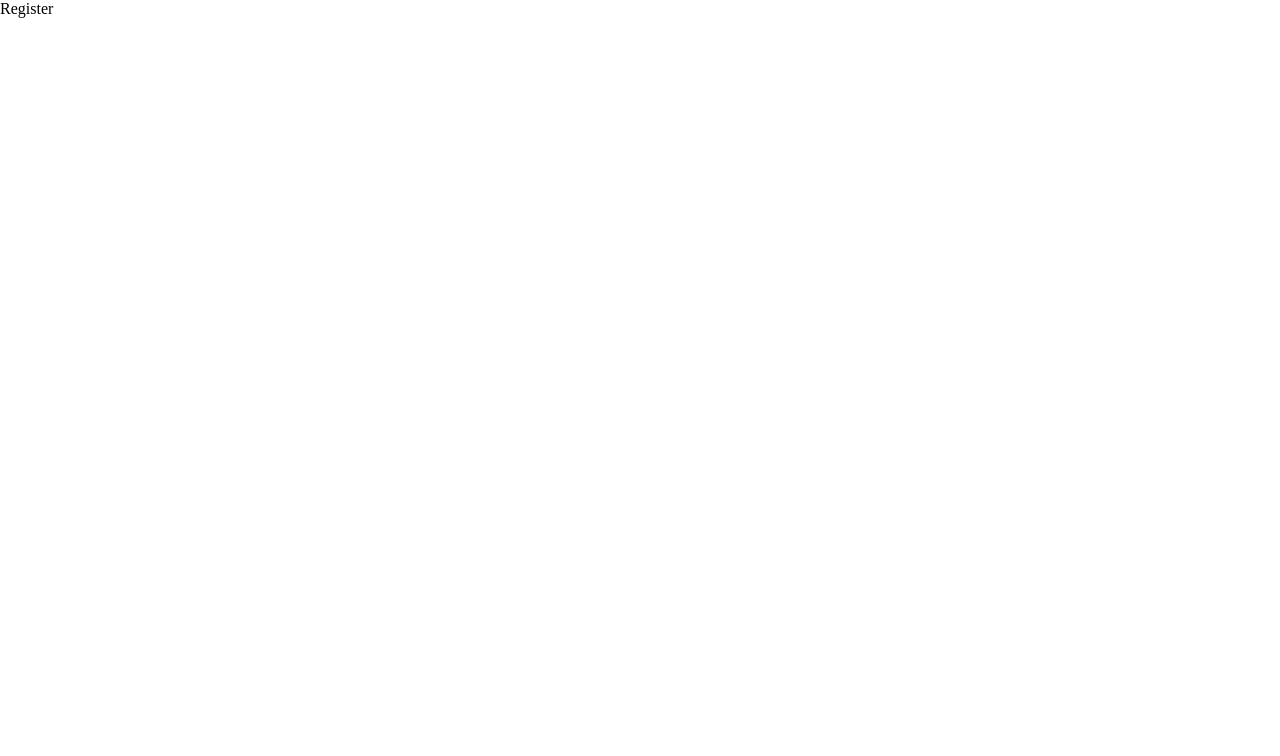
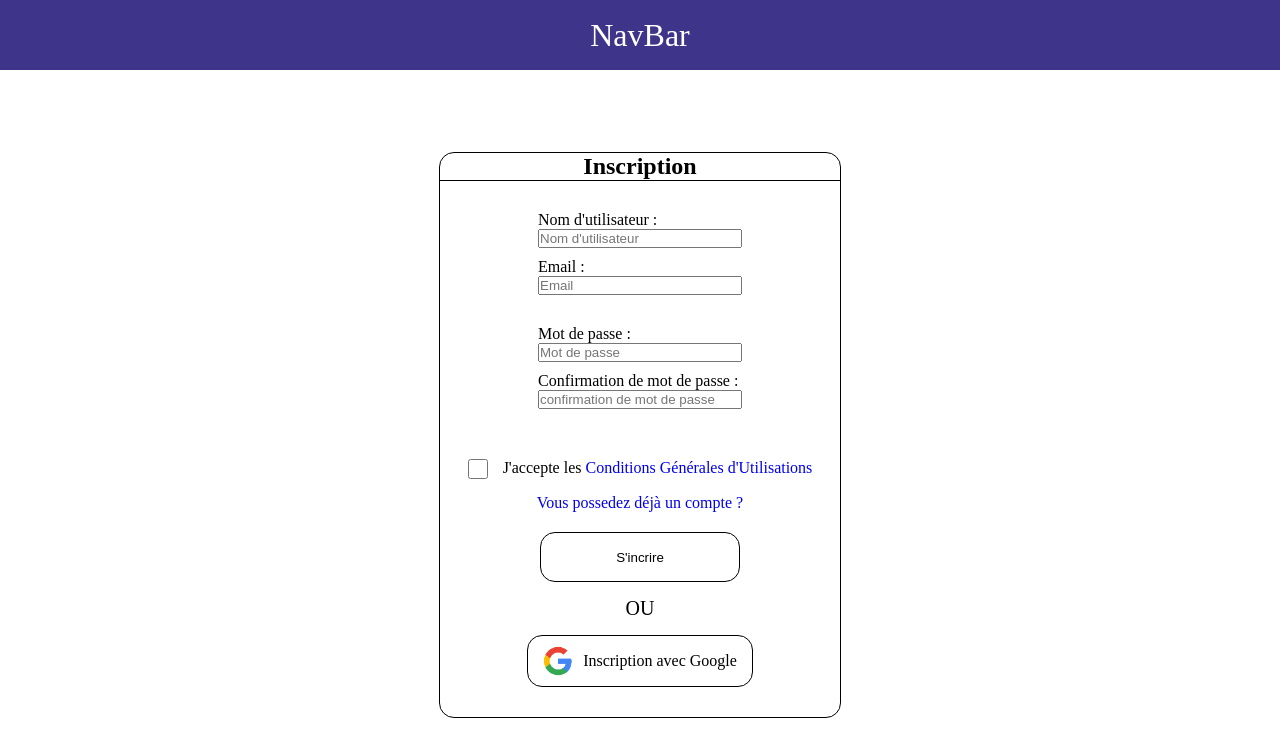
Before and after one commit to AydenGrace/dwwm_groupe_c, a React (Vite) app in the folder Front/: page /register in a window 1280 px wide. Shown: the top 756 px of the page. Built offline with nearby package versions, Linux system fonts and the light colour scheme.

Commit message:
Ajout page register

```diff
--- a/Front/src/pages/profile/Profile.css
+++ b/Front/src/pages/profile/Profile.css
@@ -113,6 +113,7 @@
                 flex-direction: row;
                 justify-content: space-between;
                 overflow-x: scroll;
+                margin-top: 20px;
                 div{
                     border: 1px solid black;
                     width: 75px;
--- a/Front/src/pages/register/Register.css
+++ b/Front/src/pages/register/Register.css
@@ -0,0 +1,131 @@
+a{
+    text-decoration: none;
+}
+
+.RegisterPage{
+    display: flex;
+    flex-direction: column;
+
+  .NavBar{
+    background-color: #3E3489;
+    width: 100%;
+    height: 70px;
+    display: flex;
+    justify-content: center;
+    align-items: center;
+    > p{
+        color: white;
+        font-size: 2rem;
+    }
+  }
+
+  .RegisterArea{
+    display: flex;
+    flex-direction: column;
+    justify-content: center;
+    align-items: center;
+
+    height: calc(100vh - 70px);
+
+    .Form{
+        border: 1px solid #000000;
+        border-radius: 15px;
+        width: 400px;
+
+        .Title{
+            border-bottom: 1px solid #000000;
+            display: flex;
+            justify-content: center;
+            align-items: center;
+            width: 100%;
+        }
+        .AlignCenter{
+            display: flex;
+            flex-direction: column;
+            justify-content: center;
+            align-items: center;
+
+            .AlignLeft{
+                display: flex;
+                flex-direction: column;
+                justify-content: start;
+                align-items: start;
+            }
+
+            .UserID{
+                display: flex;
+                flex-direction: column;
+                padding-top: 30px;
+                gap: 10px;
+                input{
+                    width: 200px;
+                }
+            }
+
+            .Passwords{
+                display: flex;
+                flex-direction: column;
+                padding-top: 30px;
+                gap: 10px;
+                input{
+                    width: 200px;
+                }
+            }
+            .CGU{
+                display: flex;
+                flex-direction: row;
+                padding-top: 50px;
+                input{
+                    width: 20px;
+                    height: 20px;
+                    margin-right: 15px;
+                }
+            }
+
+            .AlreadyAccount{
+                padding-top:15px;
+            }
+
+            .Submit {
+                padding-top: 20px;
+
+                button{
+                    width: 200px;
+                    height: 50px;
+                    border: 1px solid #000000;
+                    background-color: #FFFFFF;
+                    border-radius: 15px;
+    }
+            }
+            .Or{
+                font-size: 20px;
+                padding: 15px 0px;
+            }
+
+            .TiersRegister{
+                border: 1px solid #000000;
+                border-radius: 15px;
+
+                margin-bottom: 30px;
+                padding: 0px 15px;
+
+                a{
+                height: 50px;
+                display: flex;
+                flex-direction: row;
+                justify-content: center;
+                align-items: center;
+                color: #000000;
+                    img {
+                        width: 30px;
+                        height: 30px;
+                        padding-right: 10px;
+                }
+                }
+
+            }
+        }
+    }
+  }
+
+}
--- a/Front/src/pages/register/Register.jsx
+++ b/Front/src/pages/register/Register.jsx
@@ -1,7 +1,74 @@
+import "./Register.css"
+
+
 export default function Register(){
     return(
-        <div>
-            Register
+        <div className="RegisterPage">
+
+            <div className="NavBar">
+                <p>NavBar</p>
+            </div>
+
+            <div className="RegisterArea">
+                <div className="Form">
+                    <div className="Title">
+                        <h2>Inscription</h2>
+                    </div>
+                        <div className="AlignCenter">
+                            <div className="AlignLeft">
+
+                                <div className="UserID">
+
+                                    <div className="UserName">
+                                        <p>Nom d'utilisateur :</p>
+                                        <input type="text" placeholder="Nom d'utilisateur" />
+                                    </div>
+
+                                    <div className="Email">
+                                        <p>Email : </p>
+                                        <input type="text" placeholder="Email"/>
+                                    </div>
+                                </div>
+
+                                <div className="Passwords">
+                                    <div className="Password">
+                                        <p>Mot de passe : </p>
+                                        <input type="password" placeholder="Mot de passe "/>
+                                    </div>
+
+                                    <div className="PasswordConfirm">
+                                        <p>Confirmation de mot de passe :</p>
+                                        <input type="password" placeholder="confirmation de mot de passe"/>
+                                    </div>
+                                </div>
+                            </div>
+
+                            <div className="CGU">
+                                <input type="checkbox" />
+                                <p>J'accepte les <a href="#">Conditions Générales d'Utilisations</a></p>
+                            </div>
+                            <div className="AlreadyAccount">
+                                <p><a href="#">Vous possedez déjà un compte ? </a></p>
+                            </div>
+
+                            <div className="Submit">
+                                <button>S'incrire</button>
+                            </div>
+
+                            <div className="Or">
+                                <p>OU</p>
+                            </div>
+
+                            <div className="TiersRegister">
+                                <a href="#">
+                                    <img src="LogoGoogle.png" alt="Logo Google" />
+                                    <p>Inscription avec Google</p>
+                                </a>
+                            </div>
+
+                        </div>
+                </div>
+            </div>
         </div>
     )
 }
```
Also changed, not shown: Front/public/LogoGoogle.png (added).
